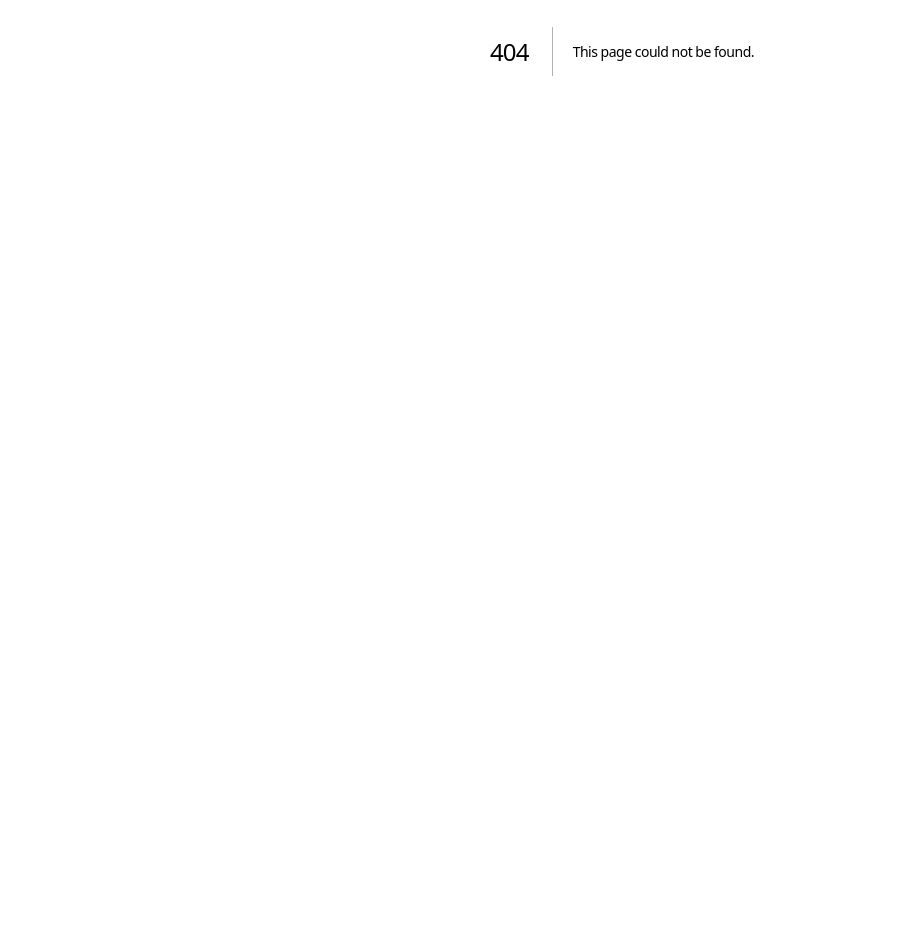
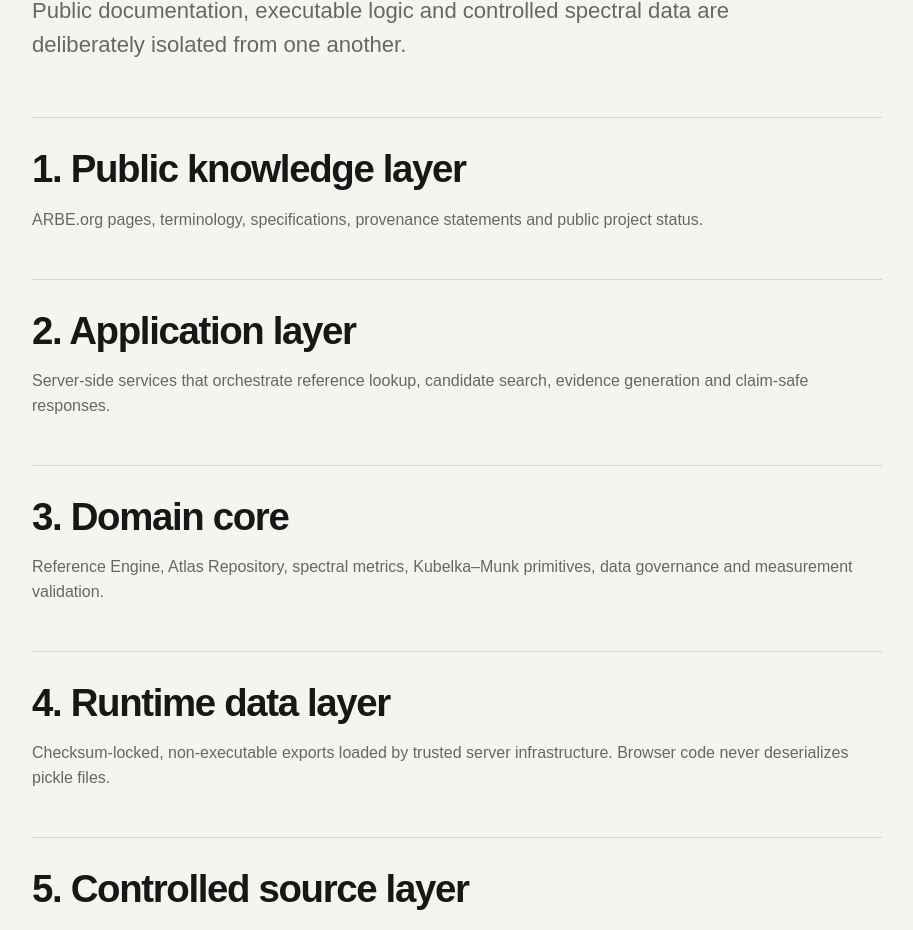
Before and after one commit to HelabHLC/designfit-studio, a Next.js app: page /architecture in a window 1280 px wide. Before the commit this address had no page. Shown: the part 349-1279 px from the top of the page, without its empty margins (18-931 px from the left). Before the commit the page ends 800 px from the top, so only its background shows below. Built offline with nearby package versions, Linux system fonts and the light colour scheme.

Commit message:
feat: add public architecture overview

```diff
--- /dev/null
+++ b/app/architecture/page.tsx
@@ -0,0 +1,19 @@
+const layers = [
+  ["1. Public knowledge layer", "ARBE.org pages, terminology, specifications, provenance statements and public project status."],
+  ["2. Application layer", "Server-side services that orchestrate reference lookup, candidate search, evidence generation and claim-safe responses."],
+  ["3. Domain core", "Reference Engine, Atlas Repository, spectral metrics, Kubelka–Munk primitives, data governance and measurement validation."],
+  ["4. Runtime data layer", "Checksum-locked, non-executable exports loaded by trusted server infrastructure. Browser code never deserializes pickle files."],
+  ["5. Controlled source layer", "Original vendor packages, ARBE Master PKL, raw measurements and restricted research libraries stored outside the public application repository."],
+];
+
+export default function ArchitecturePage() {
+  return (
+    <main className="content-page shell">
+      <header><p className="eyebrow">Architecture</p><h1>Separation is a scientific control.</h1><p className="hero-copy">Public documentation, executable logic and controlled spectral data are deliberately isolated from one another.</p></header>
+      <div className="prose">
+        {layers.map(([title, text]) => <section key={title}><h2>{title}</h2><p>{text}</p></section>)}
+        <section><h2>Repository roles</h2><p><code>arbe-lambda</code> is the normative scientific reference. <code>designfit-studio</code> is the ARBE.org application and controlled runtime integration layer.</p></section>
+      </div>
+    </main>
+  );
+}
```
